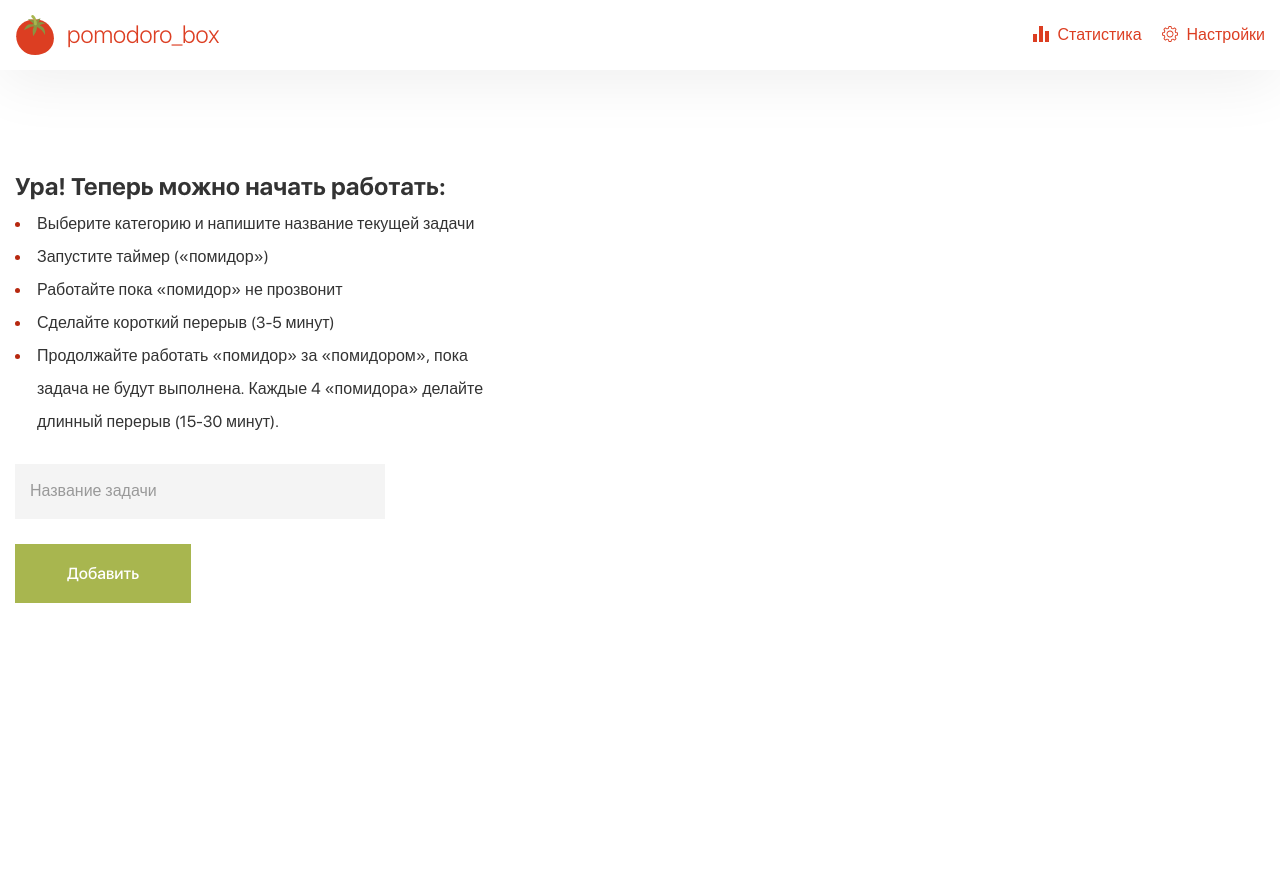
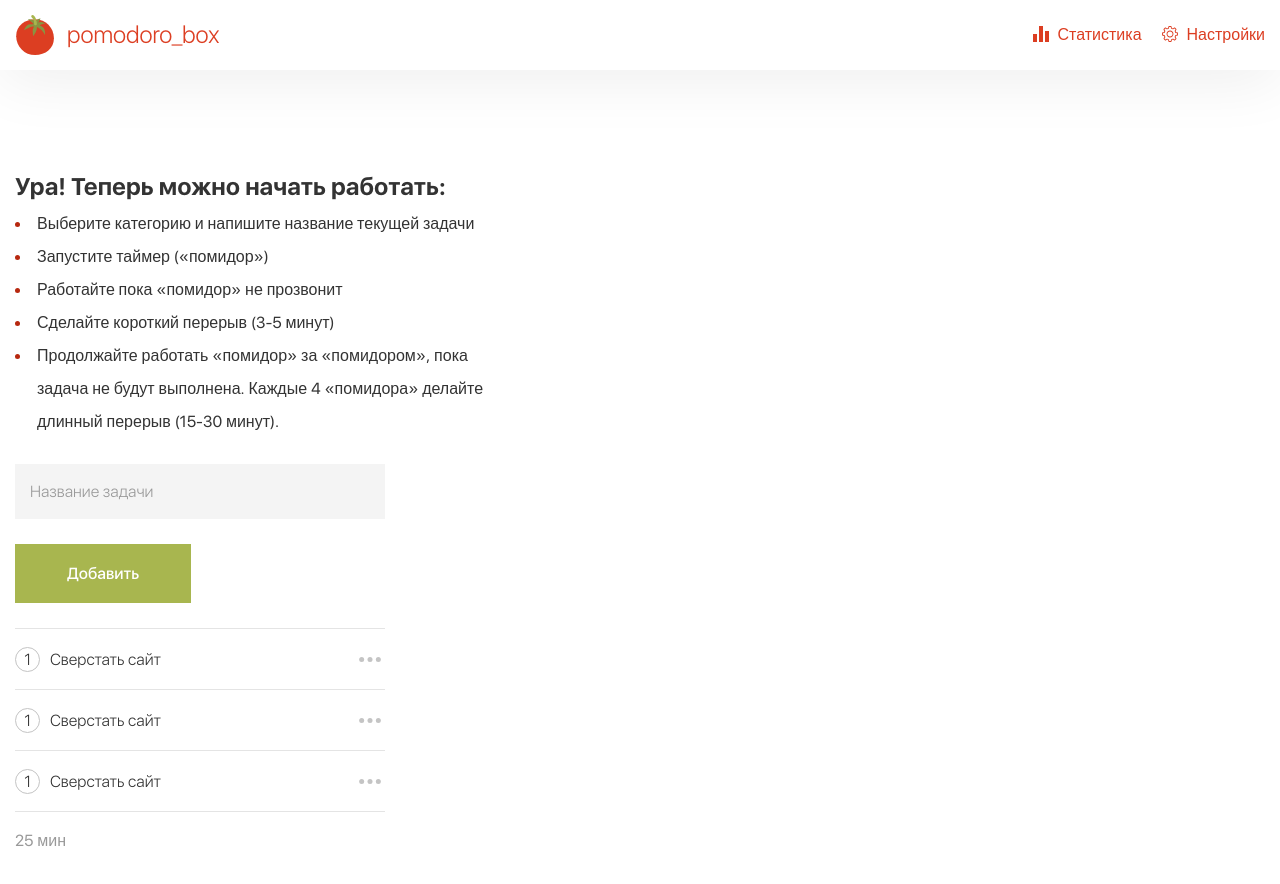
Before and after one commit to hel-sidoruk/pomodoro-react, a React (Vite) app: page / in a window 1280 px wide. Shown: the top 884 px of the page. Before the commit the page ends 800 px from the top, so only its background shows below. Built offline with nearby package versions, Linux system fonts and the light colour scheme.

Commit message:
feat: add tasks block

```diff
--- /dev/null
+++ b/src/components/Home/TasksDropdown.tsx
@@ -0,0 +1,36 @@
+import React from 'react';
+import * as Icons from '../Icons';
+
+interface Props {
+  id: string;
+  isOpened: boolean;
+  handler: (option: string | null) => void;
+}
+export const TasksDropdown = ({ id, isOpened, handler }: Props) => {
+  const toggleDropdown = (e: React.MouseEvent<HTMLButtonElement>) => {
+    e.stopPropagation();
+    handler(isOpened ? null : id);
+  };
+
+  return (
+    <div className="tasks__dropdown">
+      <button className={`tasks__button ${isOpened ? 'active' : ''}`} onClick={toggleDropdown}>
+        Опции
+      </button>
+      <ul className={`tasks__dropdown-list ${isOpened ? 'active' : ''}`}>
+        <li className="tasks__dropdown-item">
+          <Icons.PlusIcon /> Увеличить
+        </li>
+        <li className="tasks__dropdown-item disabled">
+          <Icons.MinusIcon /> Уменьшить
+        </li>
+        <li className="tasks__dropdown-item">
+          <Icons.EditIcon /> Редактировать
+        </li>
+        <li className="tasks__dropdown-item">
+          <Icons.DeleteIcon /> Удалить
+        </li>
+      </ul>
+    </div>
+  );
+};
--- /dev/null
+++ b/src/components/Home/TasksList.tsx
@@ -0,0 +1,36 @@
+import React, { useEffect, useState } from 'react';
+import { TasksDropdown } from './TasksDropdown';
+
+export const TasksList = () => {
+  const [openedDropdown, setOpenedDropdown] = useState<string | null>(null);
+  const handler = (option: string | null) => setOpenedDropdown(option);
+
+  useEffect(() => {
+    const close = () => setOpenedDropdown(null);
+    document.body.addEventListener('click', close);
+    return () => document.body.removeEventListener('click', close);
+  }, []);
+
+  return (
+    <div className="tasks">
+      <ul className="tasks__list">
+        <li className="tasks__item">
+          <div className="tasks__item-count">1</div>
+          <p className="tasks__descr">Сверстать сайт</p>
+          <TasksDropdown isOpened={openedDropdown === '1'} handler={handler} id="1" />
+        </li>
+        <li className="tasks__item">
+          <div className="tasks__item-count">1</div>
+          <p className="tasks__descr">Сверстать сайт</p>
+          <TasksDropdown isOpened={openedDropdown === '2'} handler={handler} id="2" />
+        </li>
+        <li className="tasks__item">
+          <div className="tasks__item-count">1</div>
+          <p className="tasks__descr">Сверстать сайт</p>
+          <TasksDropdown isOpened={openedDropdown === '3'} handler={handler} id="3" />
+        </li>
+      </ul>
+      <div className="tasks__time">25 мин</div>
+    </div>
+  );
+};
--- /dev/null
+++ b/src/components/Icons/DeleteIcon.tsx
@@ -0,0 +1,12 @@
+import React from 'react';
+
+export const DeleteIcon = () => {
+  return (
+    <svg width="12" height="14" viewBox="0 0 12 14" fill="none" xmlns="http://www.w3.org/2000/svg">
+      <path
+        d="M9 4.75V12.25H3V4.75H9ZM7.875 0.25H4.125L3.375 1H0.75V2.5H11.25V1H8.625L7.875 0.25ZM10.5 3.25H1.5V12.25C1.5 13.075 2.175 13.75 3 13.75H9C9.825 13.75 10.5 13.075 10.5 12.25V3.25Z"
+        fill="#A8B64F"
+      />
+    </svg>
+  );
+};
--- /dev/null
+++ b/src/components/Icons/EditIcon.tsx
@@ -0,0 +1,12 @@
+import React from 'react';
+
+export const EditIcon = () => {
+  return (
+    <svg width="14" height="14" viewBox="0 0 14 14" fill="none" xmlns="http://www.w3.org/2000/svg">
+      <path
+        d="M8.545 4.765L9.235 5.455L2.44 12.25H1.75V11.56L8.545 4.765ZM11.245 0.25C11.0575 0.25 10.8625 0.325 10.72 0.4675L9.3475 1.84L12.16 4.6525L13.5325 3.28C13.825 2.9875 13.825 2.515 13.5325 2.2225L11.7775 0.4675C11.6275 0.3175 11.44 0.25 11.245 0.25ZM8.545 2.6425L0.25 10.9375V13.75H3.0625L11.3575 5.455L8.545 2.6425Z"
+        fill="#A8B64F"
+      />
+    </svg>
+  );
+};
--- /dev/null
+++ b/src/components/Icons/MinusIcon.tsx
@@ -0,0 +1,16 @@
+import React from 'react';
+
+export const MinusIcon = () => {
+  return (
+    <svg
+      width="16"
+      height="16"
+      viewBox="0 0 16 16"
+      fill="#A8B64F"
+      xmlns="http://www.w3.org/2000/svg"
+    >
+      <path d="M8 0.5C3.8675 0.5 0.5 3.8675 0.5 8C0.5 12.1325 3.8675 15.5 8 15.5C12.1325 15.5 15.5 12.1325 15.5 8C15.5 3.8675 12.1325 0.5 8 0.5ZM8 14C4.6925 14 2 11.3075 2 8C2 4.6925 4.6925 2 8 2C11.3075 2 14 4.6925 14 8C14 11.3075 11.3075 14 8 14Z" />
+      <path d="M4.25 7.25H7.25H8.75H11.75V8.75H8.75H7.25H4.25V7.25Z" />
+    </svg>
+  );
+};
--- /dev/null
+++ b/src/components/Icons/PlusIcon.tsx
@@ -0,0 +1,12 @@
+import React from 'react';
+
+export const PlusIcon = () => {
+  return (
+    <svg width="16" height="16" viewBox="0 0 16 16" fill="none" xmlns="http://www.w3.org/2000/svg">
+      <path
+        d="M8.75 4.25H7.25V7.25H4.25V8.75H7.25V11.75H8.75V8.75H11.75V7.25H8.75V4.25ZM8 0.5C3.8675 0.5 0.5 3.8675 0.5 8C0.5 12.1325 3.8675 15.5 8 15.5C12.1325 15.5 15.5 12.1325 15.5 8C15.5 3.8675 12.1325 0.5 8 0.5ZM8 14C4.6925 14 2 11.3075 2 8C2 4.6925 4.6925 2 8 2C11.3075 2 14 4.6925 14 8C14 11.3075 11.3075 14 8 14Z"
+        fill="#A8B64F"
+      />
+    </svg>
+  );
+};
--- a/src/components/Icons/index.ts
+++ b/src/components/Icons/index.ts
@@ -1,2 +1,6 @@
 export * from './StatsIcon';
 export * from './SettingsIcon';
+export * from './PlusIcon';
+export * from './MinusIcon';
+export * from './EditIcon';
+export * from './DeleteIcon';
--- a/src/pages/Home.tsx
+++ b/src/pages/Home.tsx
@@ -1,5 +1,6 @@
 import React from 'react';
 import { AddTaskForm } from '../components/Home/AddTaskForm';
+import { TasksList } from '../components/Home/TasksList';
 
 export const Home = () => {
   return (
@@ -20,6 +21,7 @@ export const Home = () => {
             </li>
           </ul>
           <AddTaskForm />
+          <TasksList />
         </div>
       </div>
     </div>
--- a/src/scss/components/add-form.scss
+++ b/src/scss/components/add-form.scss
@@ -1,13 +1,16 @@
 .add-form {
+  margin-bottom: 25px;
   &__input {
     display: block;
+    font-weight: 300;
     margin-bottom: 25px;
     padding: 19px 15px;
     background-color: $light;
     font-size: 16px;
     line-height: 17px;
     color: $dark;
-    width: 370px;
+    max-width: 370px;
+    width: 100%;
     outline: none;
     transition: background-color .3s ease-in-out;
     &:hover {
--- a/src/scss/components/index.scss
+++ b/src/scss/components/index.scss
@@ -1,3 +1,4 @@
 @import './header';
 @import './home';
 @import './add-form';
+@import './tasks';
--- /dev/null
+++ b/src/scss/components/tasks.scss
@@ -0,0 +1,88 @@
+.tasks {
+  max-width: 370px;
+  &__list {
+    margin-bottom: 20px;
+    border-top: 1px solid $light-grey;
+    border-bottom: 1px solid $light-grey;
+  }
+  &__item {
+    padding: 15px 0;
+    display: flex;
+    align-items: center;
+    &:not(:last-child) {
+      border-bottom: 1px solid $light-grey;
+    }
+  }
+  &__descr {
+    font-weight: 300;
+  }
+  &__item-count {
+    border: 1px solid $smoke;
+    margin-right: 10px;
+    width: 25px;
+    height: 25px;
+    display: flex;
+    justify-content: center;
+    align-items: center;
+    font-weight: 300;
+    border-radius: 100%;
+  }
+  &__time {
+    color: $grey;
+  }
+  &__button {
+    width: 30px;
+    height: 30px;
+    border-radius: 100%;
+    background: url('/dots.svg') no-repeat center;
+    background-size: 24px 5px;
+    transition: all .3s ease-in-out;
+    cursor: pointer;
+    font-size: 0;
+    &:hover,
+    &.active {
+      background-color: $light;
+    }
+  }
+  &__dropdown {
+    position: relative;
+    margin-left: auto;
+  }
+  &__dropdown-list {
+    position: absolute;
+    width: 165px;
+    top: calc(100% + 5px);
+    left: -70px;
+    color: $grey;
+    background-color: #fff;
+    border: 1px solid $smoke;
+    padding: 6px 0;
+    opacity: 0;
+    transform: translateY(-5px);
+    pointer-events: none;
+    transition: all .2s ease-in-out;
+    z-index: 20;
+    &.active {
+      transform: translateY(0);
+      opacity: 1;
+      pointer-events: all;
+    }
+  }
+  &__dropdown-item {
+    display: flex;
+    gap: 10px;
+    transition: all .3s ease-in-out;
+    cursor: pointer;
+    padding: 9px 14px;
+    line-height: 17px;
+    &:hover {
+      background-color: $light;
+    }
+    &.disabled {
+      pointer-events: none;
+      svg {
+        fill: $smoke;
+      }
+    }
+  }
+}
--- a/src/scss/general/variables.scss
+++ b/src/scss/general/variables.scss
@@ -5,3 +5,5 @@ $green: #A8B64F;
 $dark-green: #899441;
 $light: #F4F4F4;
 $grey: #999999;
+$light-grey: #E4E4E4;
+$smoke: #C4C4C4;
```
Also changed, not shown: public/dots.svg (added).
